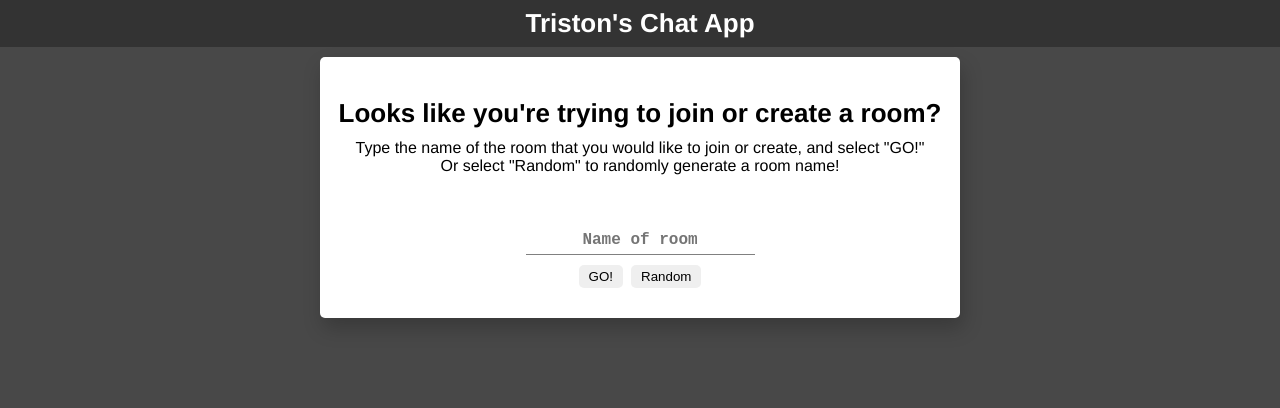
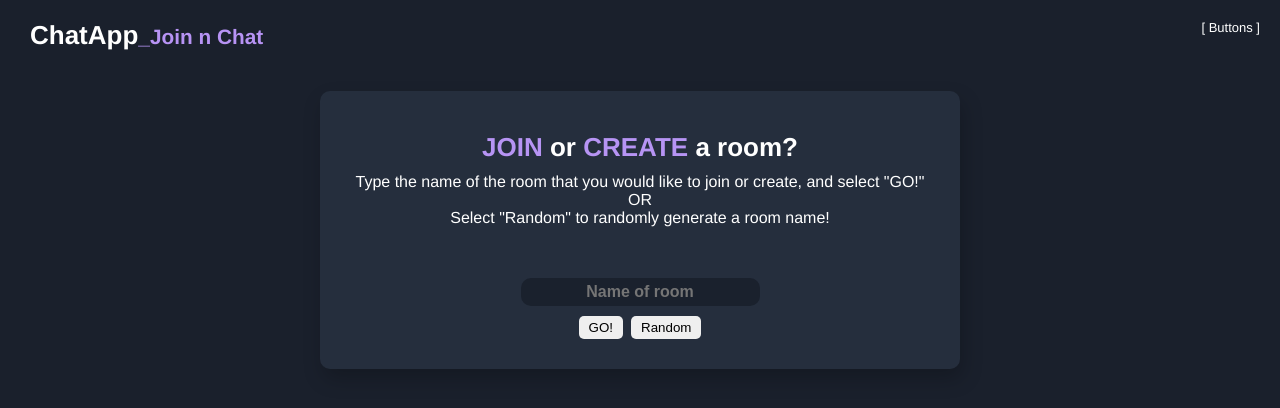
Before and after one commit to tristonarmstrong/chat.io, a React (Create React App) app: page / in a window 1280 px wide. Shown: the top 408 px of the page. Built offline with nearby package versions, Linux system fonts and the light colour scheme.

Commit message:
Update styling to be more appealing

```diff
--- a/src/App.css
+++ b/src/App.css
@@ -68,7 +68,7 @@ input:focus{
 #app-container{
   display: flex;
   justify-content: space-evenly;
-  height: 95%;
+  height: 90%;
 }
 
 #user-video-container{
@@ -186,10 +186,20 @@ input:focus{
 
 
 
-#title{
-  background: #333333;
-  color: white;
-  padding: 8px 0;
+#nav{
+  color: #fff;
+  padding: 20px;
+  margin-bottom: 20px;
+  display: flex;
+  justify-content: space-between;
+}
+#title, #buttons{
+  padding-left: 10px;
+  padding-right: 10px;
+}
+#title span {
+  font-size: 1.3rem;
+  color: #b793f4
 }
 
 .category{
--- a/src/App.js
+++ b/src/App.js
@@ -31,7 +31,12 @@ class App extends React.PureComponent {
   render() {
     return (
       <div className="App">
-        <h1 id="title">Triston's Chat App</h1>
+        <div id="nav">
+          <h1 id='title'>ChatApp
+            <span>_Join n Chat</span>
+          </h1>
+          <div>[ Buttons ]</div>
+        </div>
         <Route exact path='/' render={(props) => <Landing {...props} goClick={this.goClick} randomClick={this.randomClick}/>}/>
         {Boolean(this.state.path.length) && <Route path={`${this.state.path}`} component={Room}/> }
       </div>
--- a/src/index.css
+++ b/src/index.css
@@ -1,6 +1,8 @@
+@import url('https://fonts.googleapis.com/css2?family=Open+Sans&display=swap');
+
 body {
   margin: 0;
-  font-family: -apple-system, BlinkMacSystemFont, 'Segoe UI', 'Roboto', 'Oxygen',
+  font-family: 'Open Sans', -apple-system, BlinkMacSystemFont, 'Segoe UI', 'Roboto', 'Oxygen',
     'Ubuntu', 'Cantarell', 'Fira Sans', 'Droid Sans', 'Helvetica Neue',
     sans-serif;
   -webkit-font-smoothing: antialiased;
@@ -8,7 +10,7 @@ body {
 }
 html{
   height: 100%;
-  background: #484848;
+  background: #1a202c;
 }
 body, #root, #app {
   height: 100%;
--- a/src/landing.css
+++ b/src/landing.css
@@ -1,10 +1,11 @@
 #modal{
-    background: white;
+    background: rgba(45, 55, 72, 0.6);
     width: 50%;
-    border-radius: 5px;
+    border-radius: 10px;
     margin: 10px auto;
     padding: 10px;
-    box-shadow: 3px 10px 20px 0 #00000036;
+    box-shadow: 3px 10px 20px 0 rgba(0,0,0,.21);
+    color: white;
 }
 .landing-instructions{
     margin: 5% auto;
@@ -15,6 +16,9 @@
 .landing-instructions h1{
     margin-bottom: 10px;
 }
+.landing-instructions h1 span{
+    color: #b794f4;
+}
 .form-container{
     padding: 20px;
 }
@@ -22,12 +26,12 @@
     text-align: center;
     padding: 5px 10px;
     border: none;
-    border-bottom: 1px solid grey;
-    border-radius: 0;
+    border-radius: 10px;
     margin-bottom: 10px;
     font-size: 1rem;
-    font-weight: bold;
-    font-family: monospace;
+    font-weight: 700;
+    background: #1a212d;
+    color: white;
 }
 .buttons-list{
     display: flex;
@@ -42,7 +46,7 @@
 }
 .buttons-list button:hover{
     cursor: pointer;
-    background-color: turquoise;
+    background-color: #b793f4;
     transform: scale(1.1);
 }
 
@@ -50,8 +54,8 @@ msg{
     display: flex;
     flex-flow: column;
     margin: 60px auto 0;
-    color: black;
-    background: white;
+    color: white;
+    background: rgba(45, 55, 72, 0.6);
     padding: 10px;
     border-radius: 5px;
     max-width: 50%;
@@ -63,22 +67,23 @@ msg .close{
     right: 3px;
     top: 3px;
     cursor: pointer;
-    background: red;
+    background: #b791f4;
     padding: 1px 0px 0px 1px;
     border-radius: 50%;
     height: 0.8rem;
     width: 0.8rem;
     transition: .1s ease-in-out;
+    color: black;
 }
 msg .close:hover{
-    background: darkred;
-    color: white;
+    background: #9a7ace;
+    color: black;
 }
 
 msg h4{
     margin-bottom: 10px;
     font-size: 1rem;
-    color: red;
+    color: #b791f4;
 }
 msg p{
     margin-bottom: 5px;
--- a/src/landing.js
+++ b/src/landing.js
@@ -27,9 +27,15 @@ class Landing extends React.Component{
         return(
             <div id='modal'>
                 <div className="landing-instructions">
-                    <h1>Looks like you're trying to join or create a room?</h1>
+                    <h1>
+                        <span>JOIN </span>
+                        or
+                        <span> CREATE </span>
+                        a room?
+                    </h1>
                     <p>Type the name of the room that you would like to join or create, and select "GO!"</p>
-                    <p>Or select "Random" to randomly generate a room name!</p>
+                    <p>OR</p>
+                    <p>Select "Random" to randomly generate a room name!</p>
                 </div>
                 <div className="form-container">
                     <form>
```
